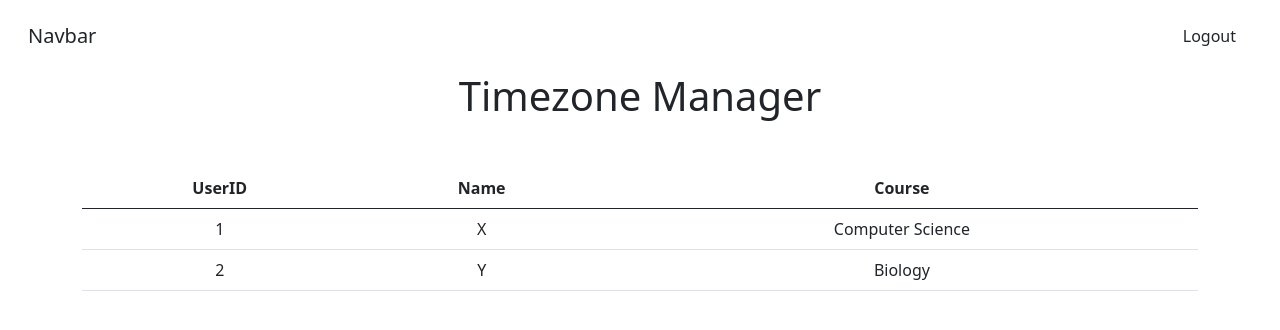
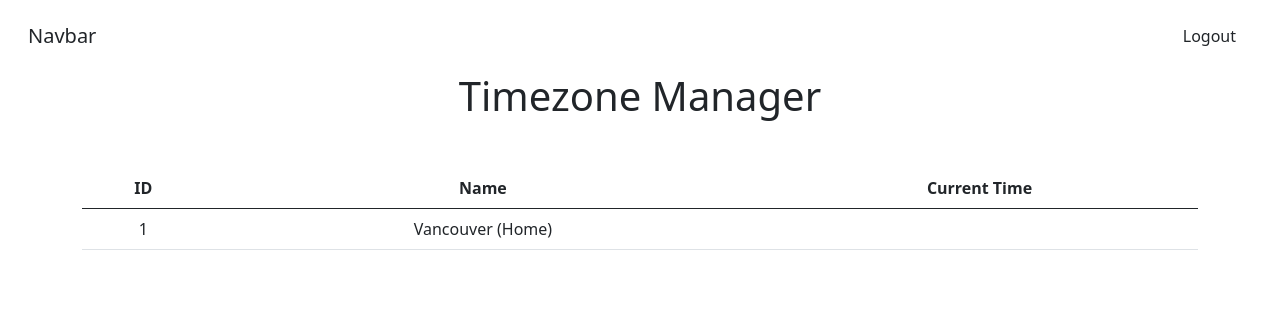
Before and after one commit to KentV12/timezoneManager, a Flask app: page / in a window 1280 px wide. Shown: the top 330 px of the page. Run offline with Flask 2, Linux system fonts and the light colour scheme; the visitor is signed in with stand-in values (Sample User, id 1); data that the repository does not hold is empty.

Commit message:
added API, implemented search function and display results over index.html, and added a todolist

```diff
--- a/app.py
+++ b/app.py
@@ -1,7 +1,19 @@
 from flask import Flask, session, render_template, request, redirect
 from flask_session import Session
+import requests
+import os
 
+# Note: API can only retrieve one request per second
 # "flask --debug run" to enable reload on save
+# todo:
+#   store api key in env variables: can use $env:var_name = "key" to set key
+#   access timezone via api
+#   dropdown for all timezones that can be searched? can retrieve all timezone and loop to make a list
+#   implement a database
+#   implement searches in utc?
+#   implement password hashing
+
+
 
 # configure app
 app = Flask(__name__)
@@ -13,33 +25,51 @@
 
 @app.route("/")
 def index():
-    # should display users list validated by cookies, else redirect to login page
+    # display users list if there is a session. Else, redirect to login page
 
     if not session.get("name"): # use .get else session["name"] will cause error because no session is present
         return redirect("/login")
 
-    print("index", session['name'])
-    return render_template("index.html")
+    # print("index", session['name'])
+
+    # retrieve api and make a list
+    API_KEY = os.getenv("API_KEY")
+    url = f"http://api.timezonedb.com/v2.1/get-time-zone?key={API_KEY}&format=json&by=zone&zone=America/Vancouver"
+    response = requests.get(url)
+    print(response.text)
+
+    responseDict = response.json()
+    timezones = []
+    timezones.append(responseDict["formatted"])
+    print(timezones)
+
+    return render_template("index.html", timezones=timezones)
 
 
 @app.route("/login", methods=["GET", "POST"])
 def login():
     if request.method == "POST":
+        # check if user exists in database
         username = request.form.get("username")
         password = request.form.get("password")
-        print(username, password)
 
-        session["name"] = username
+        if username == "admin" and password == "123":
+            print(username, password)
+            session["name"] = username
+            return redirect("/")
+        else:
+            # incorrent user credentials
+            return redirect("/login")
+
         # print(session['name'])
-
-        return redirect("/")
 
     return render_template("login.html")
 
 @app.route("/register", methods=["GET", "POST"])
 def register():
     if request.method == "POST":
-        # validate user's password
+        # validate username and password
+        # add to database
         username = request.form.get("username")
         password = request.form.get("password")
         print(username, password)
--- a/templates/index.html
+++ b/templates/index.html
@@ -5,22 +5,19 @@
 <table class="table text-center">
     <thead>
         <tr>
-            <th>UserID</th>
+            <th>ID</th>
             <th>Name</th>
-            <th>Course</th>
+            <th>Current Time</th>
         </tr>
     </thead>
     <tbody>
+        {% for timezone in timezones %}
         <tr>
             <td>1</td>
-            <td>X</td>
-            <td>Computer Science</td>
+            <td>Vancouver (Home)</td>
+            <td>{{ timezone }}</td>
         </tr>
-        <tr>
-            <td>2</td>
-            <td>Y</td>
-            <td>Biology</td>
-        </tr>
+        {% endfor %}
     </tbody>
 </table>
 
```
